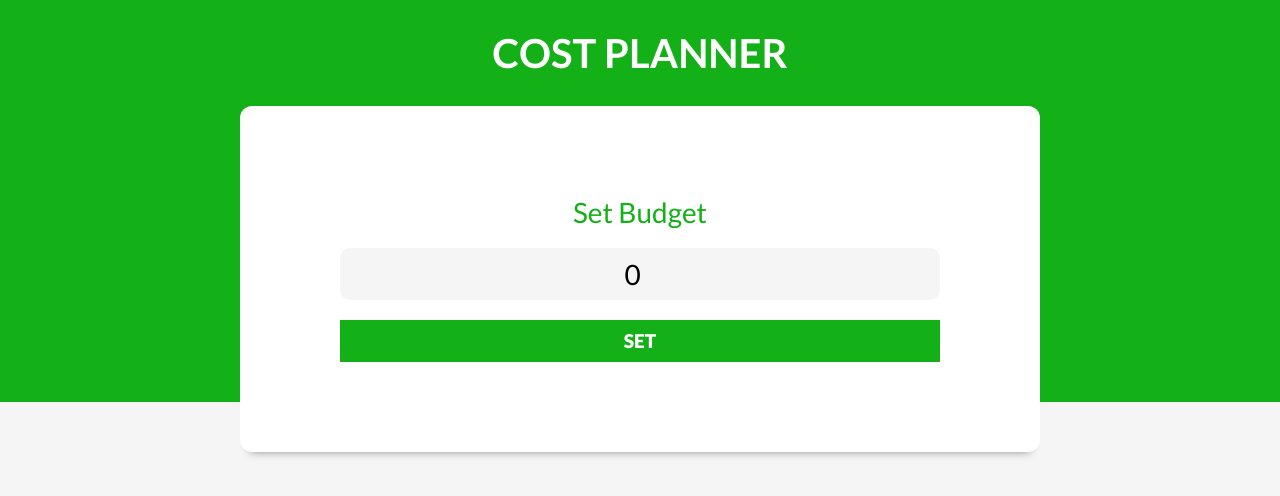
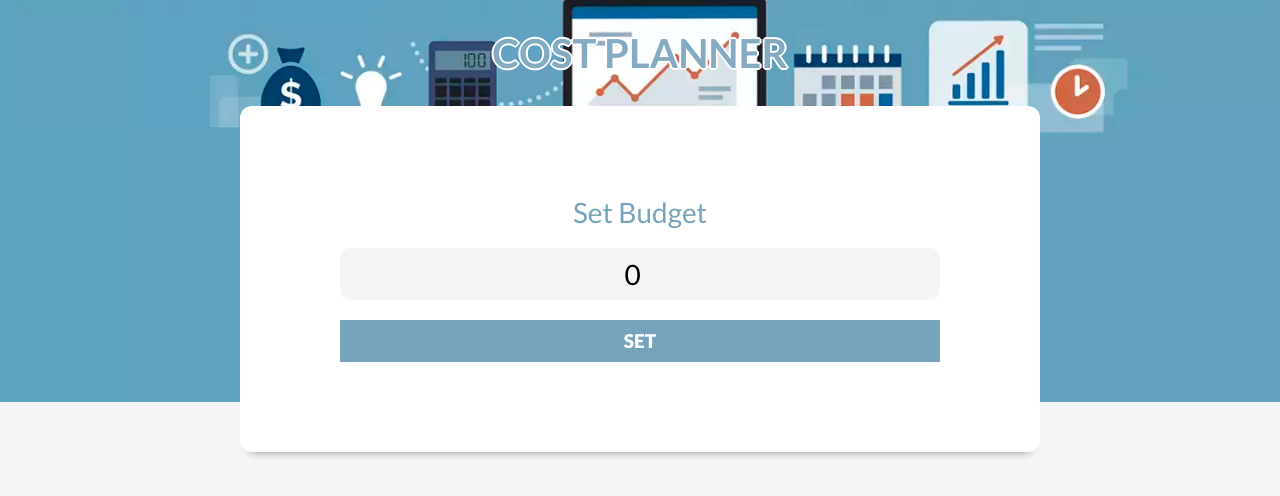
Before and after one commit to davidnavarretea/CostPlanner, a React (Vite) app: page / in a window 1280 px wide. Shown: the top 496 px of the page. Built offline with nearby package versions, Linux system fonts and the light colour scheme.

Commit message:
ReDesign

```diff
--- a/src/index.css
+++ b/src/index.css
@@ -1,5 +1,5 @@
 :root {
-    --azul: #14B018;
+    --azul: #77a2bc;
     --blanco: #ffffff;
     --gris-claro: #f5f5f5;
     --gris: #94a3b8;
@@ -44,15 +44,18 @@ h2 {
 }
 
 header {
-    background-color: var(--azul);
+    background-image: url(./img/banner.webp);
+    background-size:cover;
+    background-position: top;
+    background-repeat: no-repeat;
 }
 
 header h1 {
     padding: 3rem 0;
     margin: 0;
-    color: var(--blanco);
+    color: #77a1bce4;
     text-align: center;
-
+    text-shadow: 2px 0 0 #fff, -2px 0 0 #fff, 0 2px 0 #fff, 0 -2px 0 #fff, 1px 1px #fff, -1px -1px 0 #fff, 1px -1px 0 #fff, -1px 1px 0 #fff;
     text-transform: uppercase;
 }
 
@@ -99,7 +102,7 @@ header h1 {
     font-size: 1.6rem;
 }
 .formulario input[type="submit"] {
-    background-color: #14B018;
+    background-color: #77a2bc;
     border: none;
     padding: 1rem;
     text-align: center;
@@ -118,7 +121,7 @@ header h1 {
     }
 }
 .formulario input[type="submit"]:hover {
-    background-color: #14b019da;
+    background-color: #77a1bce4;
     cursor: pointer;
 }
 
```
Also changed, not shown: src/img/banner.webp (added).
